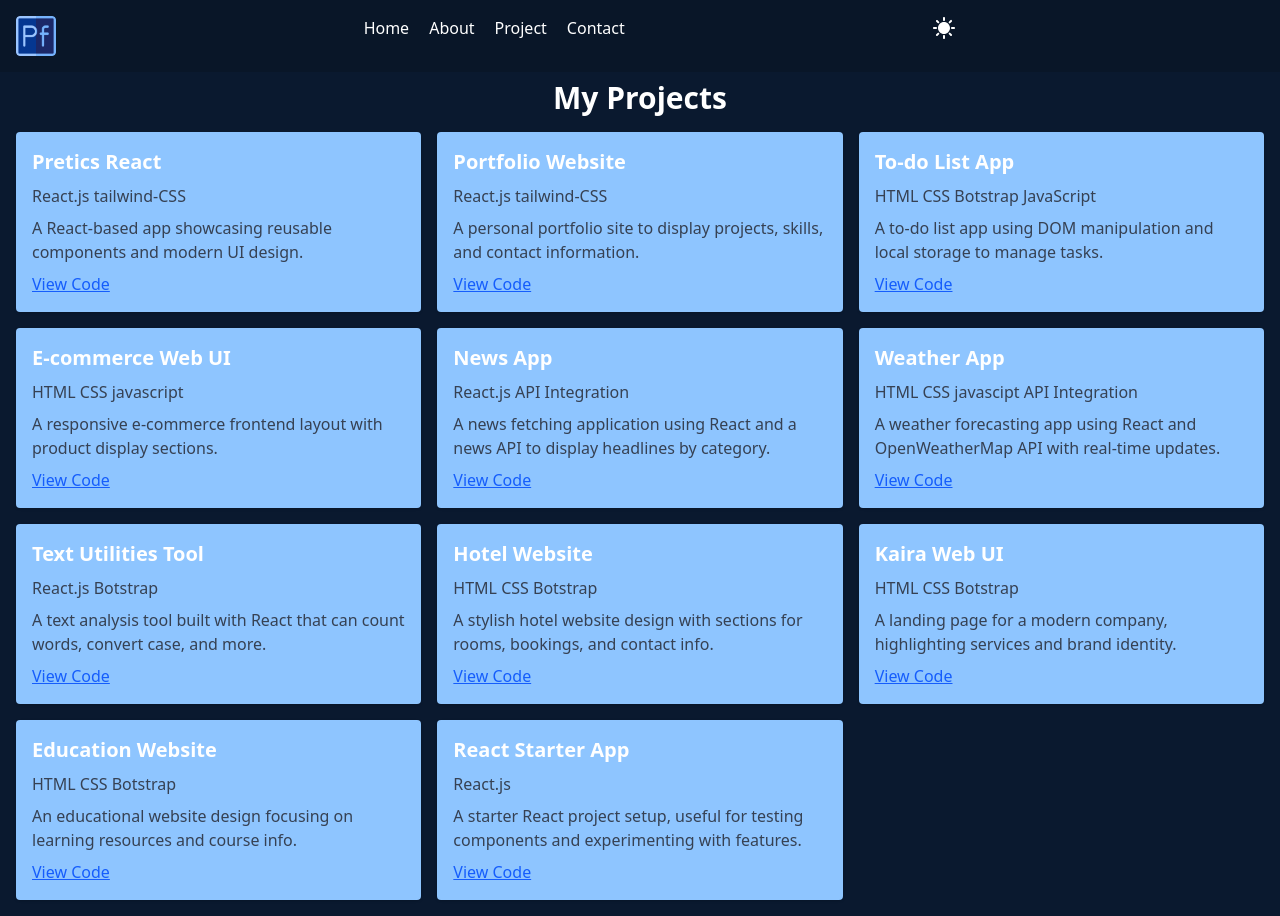
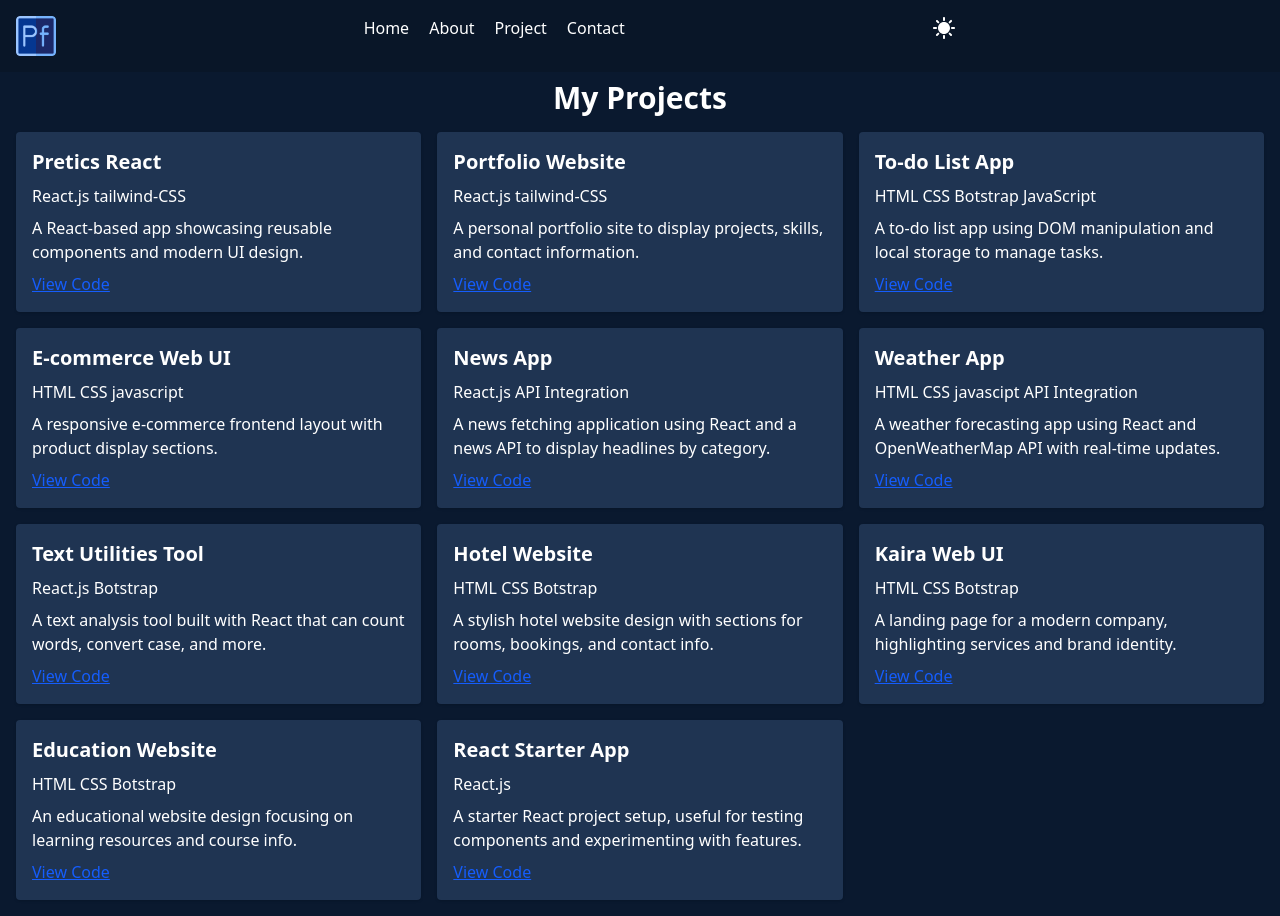
Before and after one commit to sureshjoshi88/Protfoliou-website, a React (Vite) app: page /projects in a window 1280 px wide. Built offline with nearby package versions, Linux system fonts and the light colour scheme.

Commit message:
add new styling

```diff
--- a/src/component/About.jsx
+++ b/src/component/About.jsx
@@ -4,14 +4,14 @@ const About = () => {
   return (
     <div>
       <div className='grid md:grid-cols-2 gap-5 p-1 mt-17'>
-        <div className='p-2 mt-3'>
+        <div className='p-2 mt-5'>
             <p className='text-2xl font-semibold'>Hi! I’m Suresh joshi, a passionate web developer/student from Rns it solutions. I love creating clean and user-friendly websites and always enjoy learning new technologies.</p>
             <p className='pt-2 font-semibold'>I have skills in HTML, CSS, Botstrap, Tailwind-CSS, JavaScript, Git, GitHub, c++ and React. I have worked on several projects like to-do apps, portfolios, news-app, eccomerce and responsive websites.</p>
             <p className='pt-2 font-semibold'>Currently, I am studying in backend technologies and continuously working to improve my skills and knowledge.</p>
             <p className='pt-2 font-semibold'>In my free time, I enjoy reading tech blogs, playing sports, and exploring new coding challenges.</p>
             <p className='pt-2 font-semibold'>My goal is to become a full-stack developer and contribute to exciting projects that make a difference.</p>
         </div>
-        <div className='p-2 mt-3'>
+        <div className='p-2 mt-2'>
             <div className=' flex justify-center'>
                 <img  className='rounded-full h-100 w-100 object-cover' src={suresh} alt="" />
             </div>
--- a/src/component/Project.jsx
+++ b/src/component/Project.jsx
@@ -79,10 +79,10 @@ const Project = (props) => {
       <h1 className='text-3xl font-bold mb-4 text-center'>My Projects</h1>
       <div className='grid grid-cols-1 md:grid-cols-3 gap-4'>
         {projects.map((project, index) => (
-          <div key={index} className='shadow p-4 rounded bg-blue-300'>
-            <h2  className={`text-xl font-semibold ${props.mode==="dark"?"text-white":"text-black"}`}>{project.name}</h2>
-            <p className='text-gray-700 my-2'>{project.techStack}</p>
-            <p className='text-gray-700 my-2'>{project.description}</p>
+          <div key={index} className={`shadow p-4 rounded ${props.mode==="light"?'bg-blue-300':'bgcolor'}`}>
+            <h2  className={`text-xl font-semibold`}>{project.name}</h2>
+            <p className=' my-2'>{project.techStack}</p>
+            <p className=' my-2'>{project.description}</p>
             <a
               href={project.url}
               target='_blank'
--- a/src/index.css
+++ b/src/index.css
@@ -10,6 +10,14 @@ background-color: #0a192f;
 }
 
 
+.bgcolor{
+    background-color: #1f3452;
+
+}
+.bgcolor:hover{
+    transform: scale(1.03);
+    color: rgb(41, 210, 207);
+}
 @media (max-width:500px) {
     .img-div{
         margin-top: 40px;
```
